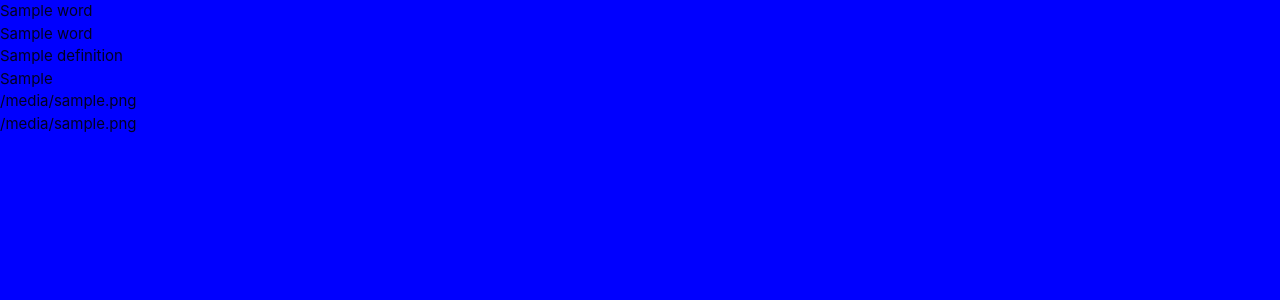
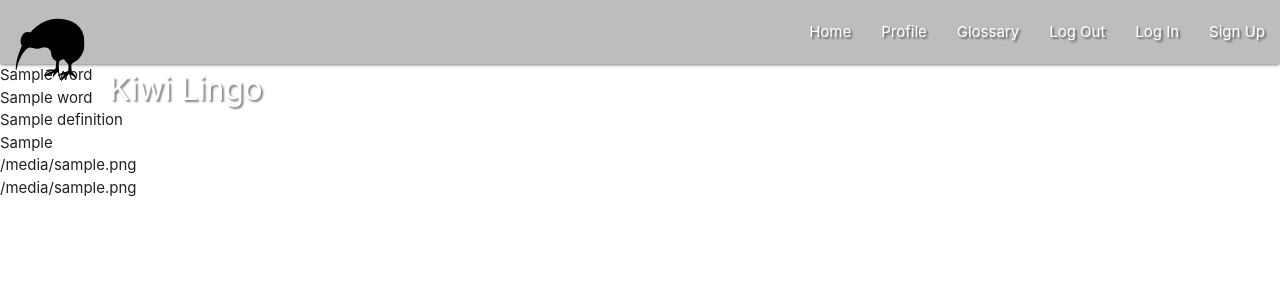
Before and after one commit to elerel/ms3-kiwi-lingo, a Flask app: page / in a window 1280 px wide. Shown: the top 300 px of the page. Run offline with Flask 2, Linux system fonts and the light colour scheme; a database or web service that is not in the repository returns one stand-in record (values such as "Sample title"); some libraries are stand-ins or nearby versions.

Commit message:
Added materialize navbar and sidenav

```diff
--- a/static/css/style.css
+++ b/static/css/style.css
@@ -1,3 +1,3 @@
-body {
-    background-color: blue;
+.text-shadow {
+    text-shadow: 2px 2px 2px rgba(0, 0, 0, 0.5);
 }
--- a/static/js/scripts.js
+++ b/static/js/scripts.js
@@ -0,0 +1,3 @@
+$(document).ready(function () {
+    $(".sidenav").sidenav();
+});
--- a/templates/base.html
+++ b/templates/base.html
@@ -6,16 +6,54 @@
     <meta charset="UTF-8">
     <meta http-equiv="X-UA-Compatible" content="IE=edge">
     <meta name="viewport" content="width=device-width, initial-scale=1.0">
+    <!--favicon-->
+    <link rel="icon" type="image/png" href="{{ url_for('static', filename='images/kiwi.png') }}">
+    <!--font awesome-->
     <link rel="stylesheet" href="https://cdnjs.cloudflare.com/ajax/libs/font-awesome/5.15.3/css/all.min.css"
         integrity="sha512-iBBXm8fW90+nuLcSKlbmrPcLa0OT92xO1BIsZ+ywDWZCvqsWgccV3gFoRBv0z+8dLJgyAHIhR35VZc2oM/gI1w=="
         crossorigin="anonymous" type="text/css" />
+    <!--Materialize Css-->
     <link rel="stylesheet" href="https://cdnjs.cloudflare.com/ajax/libs/materialize/1.0.0/css/materialize.min.css"
         type="text/css">
+    <!--CSS Stylesheet-->
     <link rel="stylesheet" href="{{ url_for('static', filename='css/style.css') }}" type="text/css">
     {% block styles %}
     {% endblock %}
     <title>Kiwi Lingo</title>
 </head>
+<header>
+    <!--Top Navbar-->
+    <div class="navbar-fixed">
+        <nav class="nav-extended text-shadow grey lighten-1">
+            <div class="nav-wrapper">
+                <a href="#!" class="brand-logo"><img src="{{ url_for('static', filename='images/kiwi.png') }}">
+                    Kiwi Lingo</a>
+                <a href="#" data-target="mobile-demo" class="sidenav-trigger"><i class="fas fa-bars"></i></a>
+                <ul class="right hide-on-med-and-down">
+                    <li><a href="#">Home</a></li>
+                    <li><a href="#">Profile</a></li>
+                    <li><a href="#">Glossary</a></li>
+                    <li><a href="#">Log Out</a></li>
+                    <li><a href="#">Log In</a></li>
+                    <li><a href="#">Sign Up</a></li>
+                </ul>
+            </div>
+        </nav>
+    </div>
+
+    <!--Mobile Navbar-->
+    <ul class="sidenav" id="mobile-demo">
+        <li>
+            <h4 class="center-align grey-text text-darken-4"></h4>Kiwi Lingo
+        </li>
+        <li><a href="#">Home</a></li>
+        <li><a href="#">Profile</a></li>
+        <li><a href="#">Glossary</a></li>
+        <li><a href="#">Log Out</a></li>
+        <li><a href="#">Log In</a></li>
+        <li><a href="#">Sign Up</a></li>
+    </ul>
+</header>
 
 <body>
 
@@ -25,7 +63,7 @@
     <script src="https://code.jquery.com/jquery-3.6.0.min.js"
         integrity="sha256-/xUj+3OJU5yExlq6GSYGSHk7tPXikynS7ogEvDej/m4=" crossorigin="anonymous"></script>
     <script src="https://cdnjs.cloudflare.com/ajax/libs/materialize/1.0.0/js/materialize.min.js"></script>
-    <script src="{{ url_for('static', filename='js/script/js') }}"></script>
+    <script src="{{ url_for('static', filename='js/scripts.js') }}"></script>
     {% block scripts %}
     {% endblock %}
 </body>
```
Also changed, not shown: static/images/kiwi.png (added).
